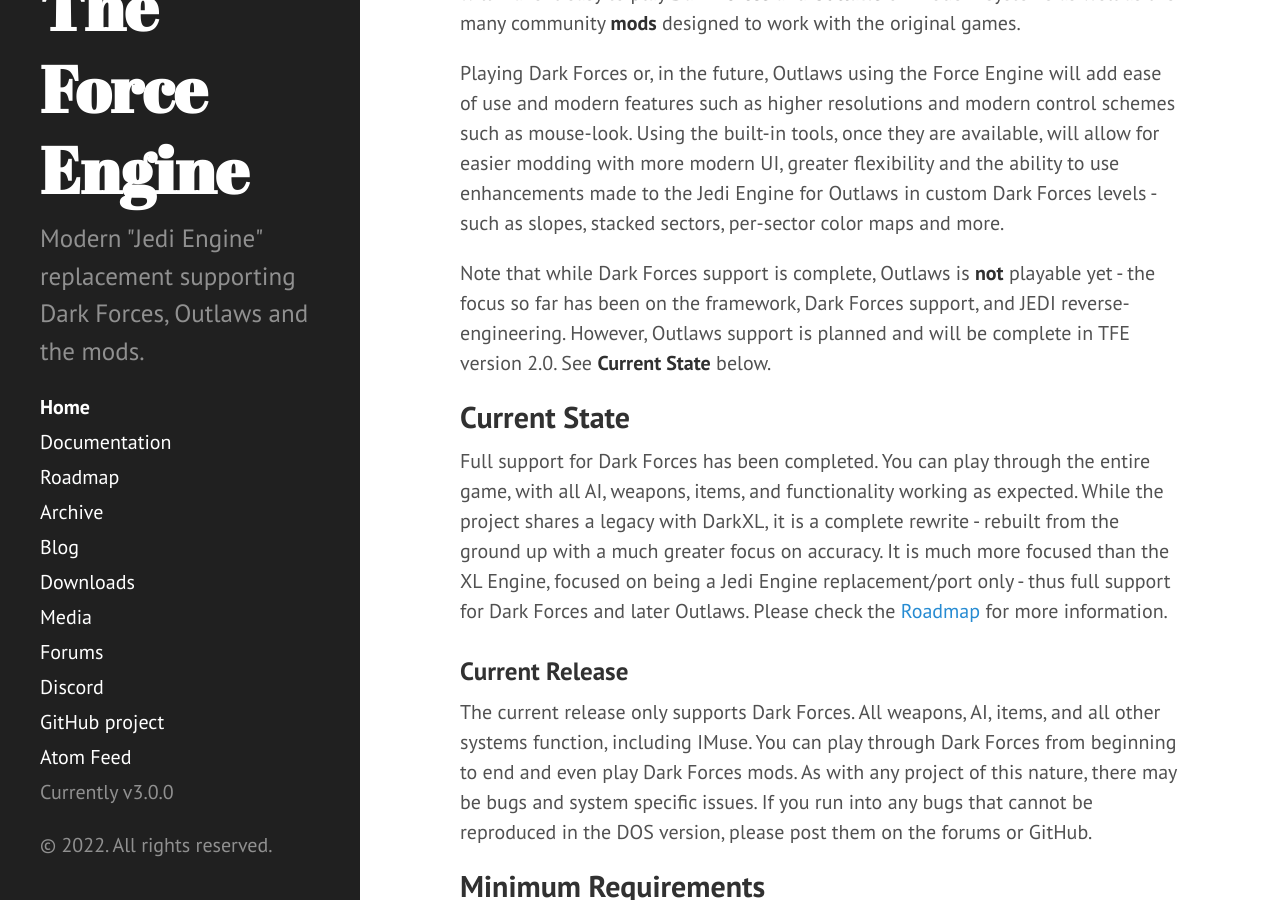
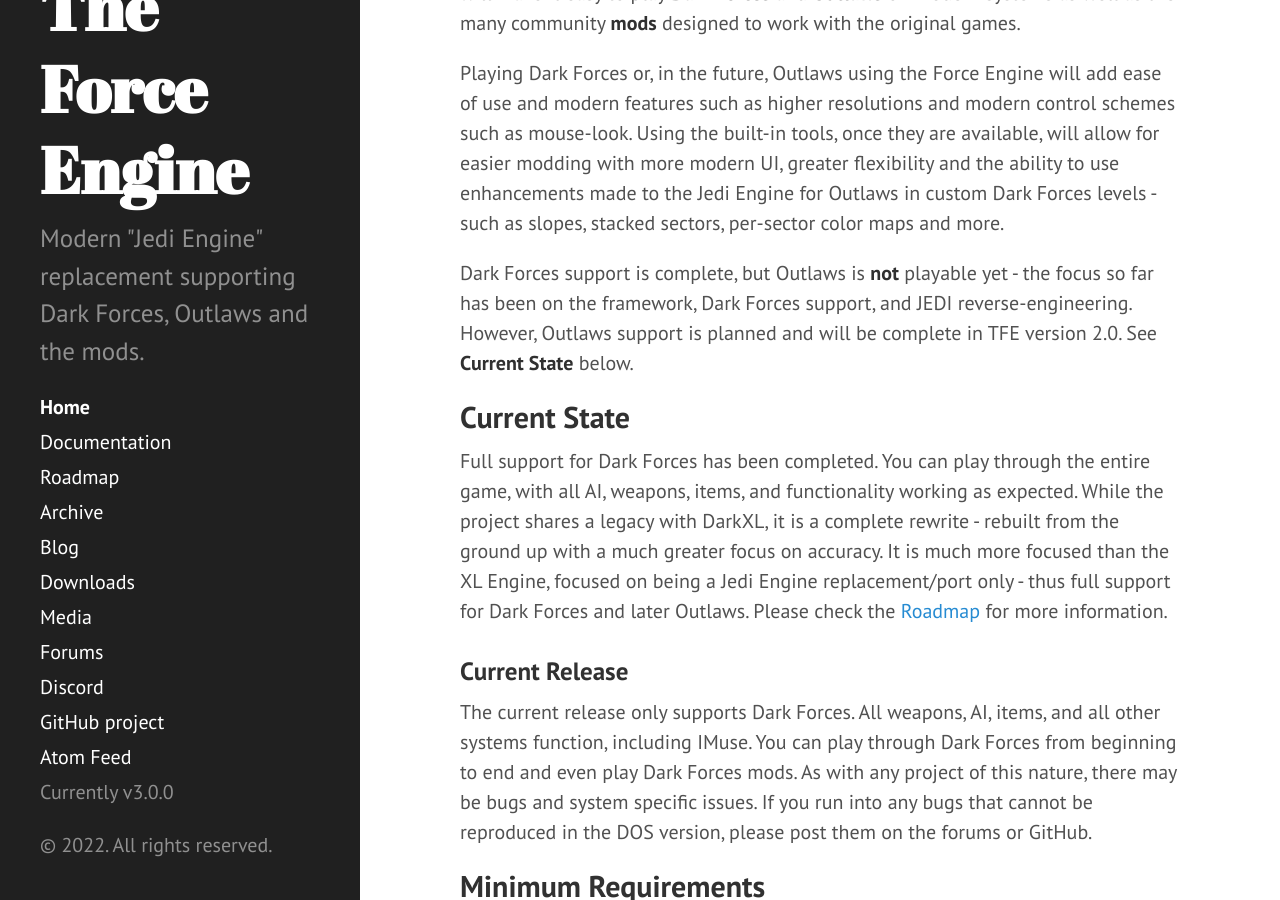
Before and after one commit to TheForceEngine/TheForceEngine.github.io, a Jekyll site: the page built from index.md, in a window 1280 px wide and 900 px high, scrolled down 336 px. Built offline with Jekyll 4.4.1, drawn with Linux system fonts in a browser that asks for light colours.

Commit message:
Update index.md

```diff
--- a/index.md
+++ b/index.md
@@ -10,7 +10,7 @@
 
 Playing Dark Forces or, in the future, Outlaws using the Force Engine will add ease of use and modern features such as higher resolutions and modern control schemes such as mouse-look. Using the built-in tools, once they are available, will allow for easier modding with more modern UI, greater flexibility and the ability to use enhancements made to the Jedi Engine for Outlaws in custom Dark Forces levels - such as slopes, stacked sectors, per-sector color maps and more.
 
-Note that while Dark Forces support is complete, Outlaws is **not** playable yet - the focus so far has been on the framework, Dark Forces support, and JEDI reverse-engineering. However, Outlaws support is planned and will be complete in TFE version 2.0. See **Current State** below.
+Dark Forces support is complete, but Outlaws is **not** playable yet - the focus so far has been on the framework, Dark Forces support, and JEDI reverse-engineering. However, Outlaws support is planned and will be complete in TFE version 2.0. See **Current State** below.
 
 ## Current State
 Full support for Dark Forces has been completed. You can play through the entire game, with all AI, weapons, items, and functionality working as expected. While the project shares a legacy with DarkXL, it is a complete rewrite - rebuilt from the ground up with a much greater focus on accuracy. It is much more focused than the XL Engine, focused on being a Jedi Engine replacement/port only - thus full support for Dark Forces and later Outlaws. Please check the [Roadmap](Roadmap.md) for more information.
```
